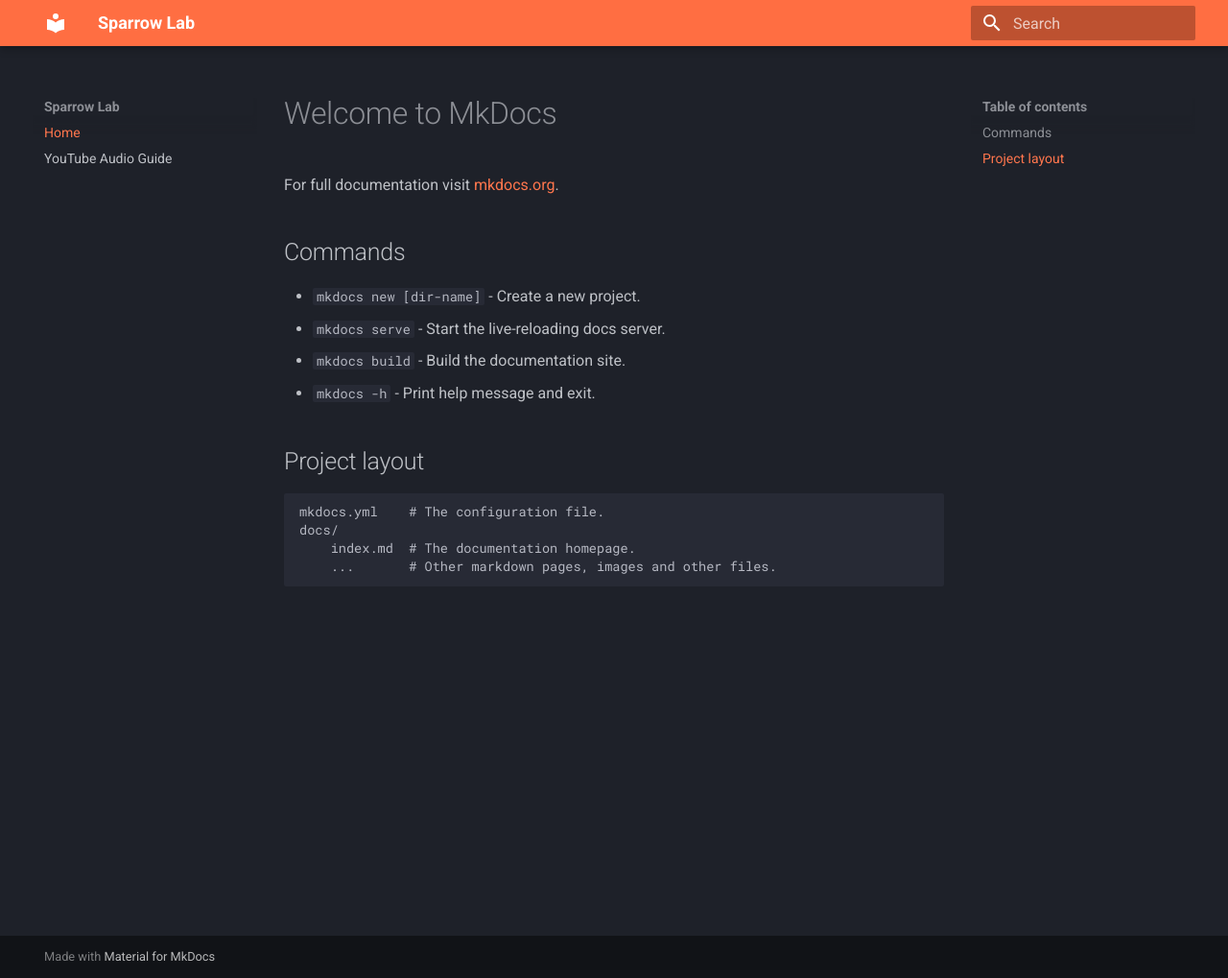
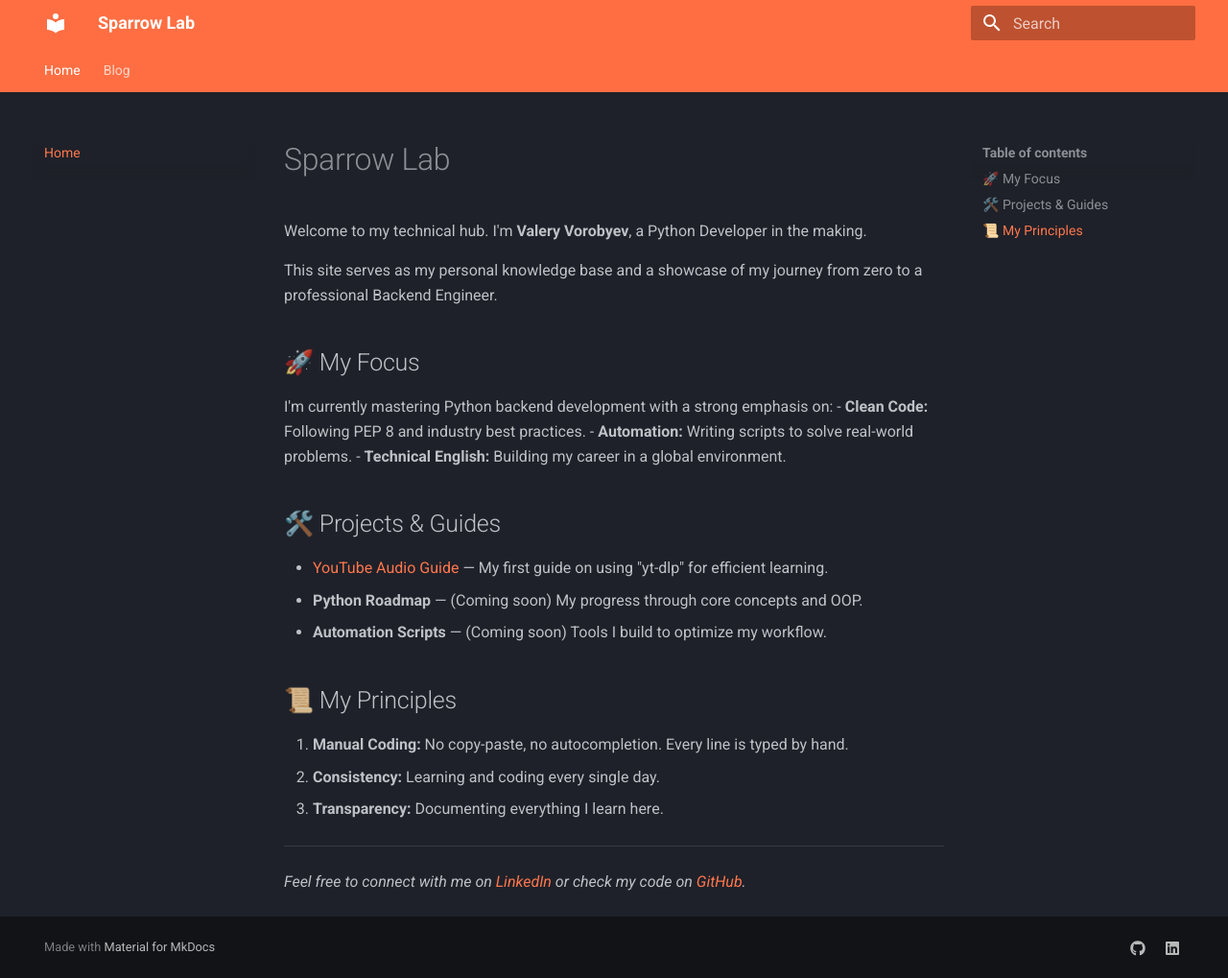
Before and after one commit to vvsparrow/sparrowlab.dev, an MkDocs documentation site: the page built from docs/index.md, in a window 1280 px wide and 1019 px high. Shown: the whole window at 96% size. Built offline with MkDocs 1.6.1 and Material for MkDocs 9.7.7, drawn with Linux system fonts in a browser that asks for light colours.

Commit message:
docs: restructure blog and update mkdocs config

```diff
--- a/docs/index.md
+++ b/docs/index.md
@@ -1,17 +1,28 @@
-# Welcome to MkDocs
+# Sparrow Lab
 
-For full documentation visit [mkdocs.org](https://www.mkdocs.org).
+Welcome to my technical hub. I'm **Valery Vorobyev**, a Python Developer in the
+making.
 
-## Commands
+This site serves as my personal knowledge base and a showcase of my journey from
+zero to a professional Backend Engineer.
 
-* `mkdocs new [dir-name]` - Create a new project.
-* `mkdocs serve` - Start the live-reloading docs server.
-* `mkdocs build` - Build the documentation site.
-* `mkdocs -h` - Print help message and exit.
+## 🚀 My Focus
+I'm currently mastering Python backend development with a strong emphasis on:
+- **Clean Code:** Following PEP 8 and industry best practices.
+- **Automation:** Writing scripts to solve real-world problems.
+- **Technical English:** Building my career in a global environment.
 
-## Project layout
+## 🛠️ Projects & Guides
+- [YouTube Audio Guide](blog/posts/yt-dlp-audio.md)  — My first guide on using "yt-dlp" for
+  efficient learning.
+- **Python Roadmap** — (Coming soon) My progress through core concepts and OOP.
+- **Automation Scripts** — (Coming soon) Tools I build to optimize my workflow.
 
-    mkdocs.yml    # The configuration file.
-    docs/
-        index.md  # The documentation homepage.
-        ...       # Other markdown pages, images and other files.
+## 📜 My Principles
+1. **Manual Coding:** No copy-paste, no autocompletion. Every line is typed by
+   hand.
+2. **Consistency:** Learning and coding every single day.
+3. **Transparency:** Documenting everything I learn here.
+
+---
+*Feel free to connect with me on [LinkedIn](https://www.linkedin.com/in/valery-vorobyev/) or check my code on [GitHub](https://github.com/vvsparrow).*
--- a/mkdocs.yml
+++ b/mkdocs.yml
@@ -1,10 +1,46 @@
 site_name: Sparrow Lab
+site_url: https://sparrowlab.dev
+
 theme:
   name: material
   palette:
-    scheme: slate # Темная тема
+    scheme: slate
     primary: deep orange
+    accent: deep orange
+  features:
+    - navigation.tabs
+    - navigation.sections
+    - navigation.top
+    - navigation.indexes
+    - navigation.footer
+    - content.code.copy
+    - navigation.path
 
-nav:
-  - Home: index.md
-  - YouTube Audio Guide: yt-dlp-audio.md
+plugins:
+  - search
+  - awesome-pages
+  - blog:
+      post_date_format: yyyy-MM-dd
+  - git-revision-date-localized
+
+markdown_extensions:
+  - admonition
+  - pymdownx.details
+  - pymdownx.superfences
+  - attr_list
+  - pymdownx.highlight:
+      anchor_linenums: true
+  - pymdownx.inlinehilite
+  - pymdownx.snippets
+  - pymdownx.emoji:
+      emoji_index: !!python/name:pymdownx.emoji.twemoji
+      emoji_generator: !!python/name:pymdownx.emoji.to_svg
+  - pymdownx.tasklist:
+      custom_checkbox: true
+
+extra:
+  social:
+    - icon: fontawesome/brands/github
+      link: https://github.com/vvsparrow
+    - icon: fontawesome/brands/linkedin
+      link: https://www.linkedin.com/in/valery-vorobyev/
```
Also changed, not shown: docs/blog/index.md (added, +5 -0 lines), docs/blog/posts/yt-dlp-audio.md (renamed from docs/yt-dlp-audio.md, +3 -0 lines), emojis.txt (added, +21 -0 lines), docs/.pages (added), 2 other files.
